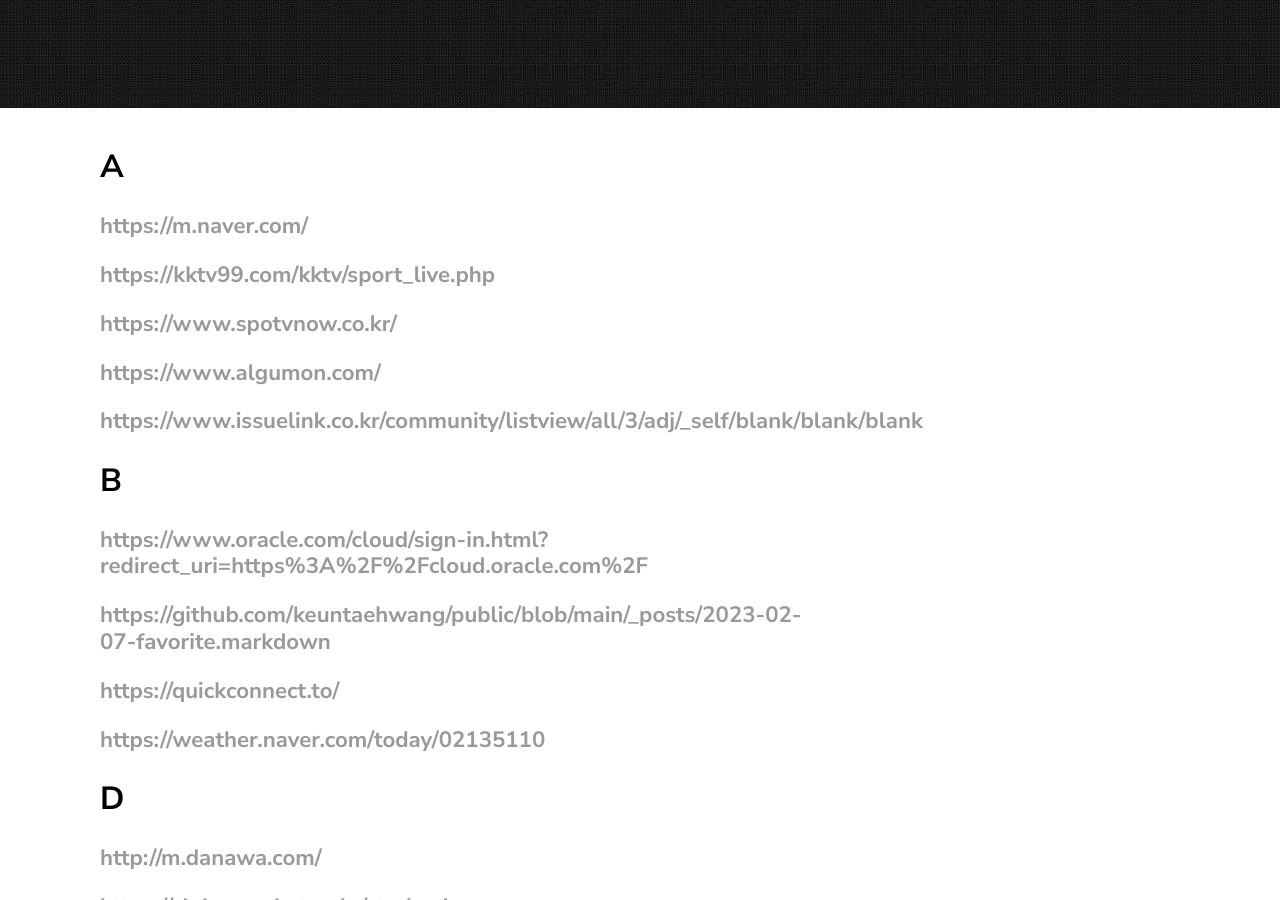
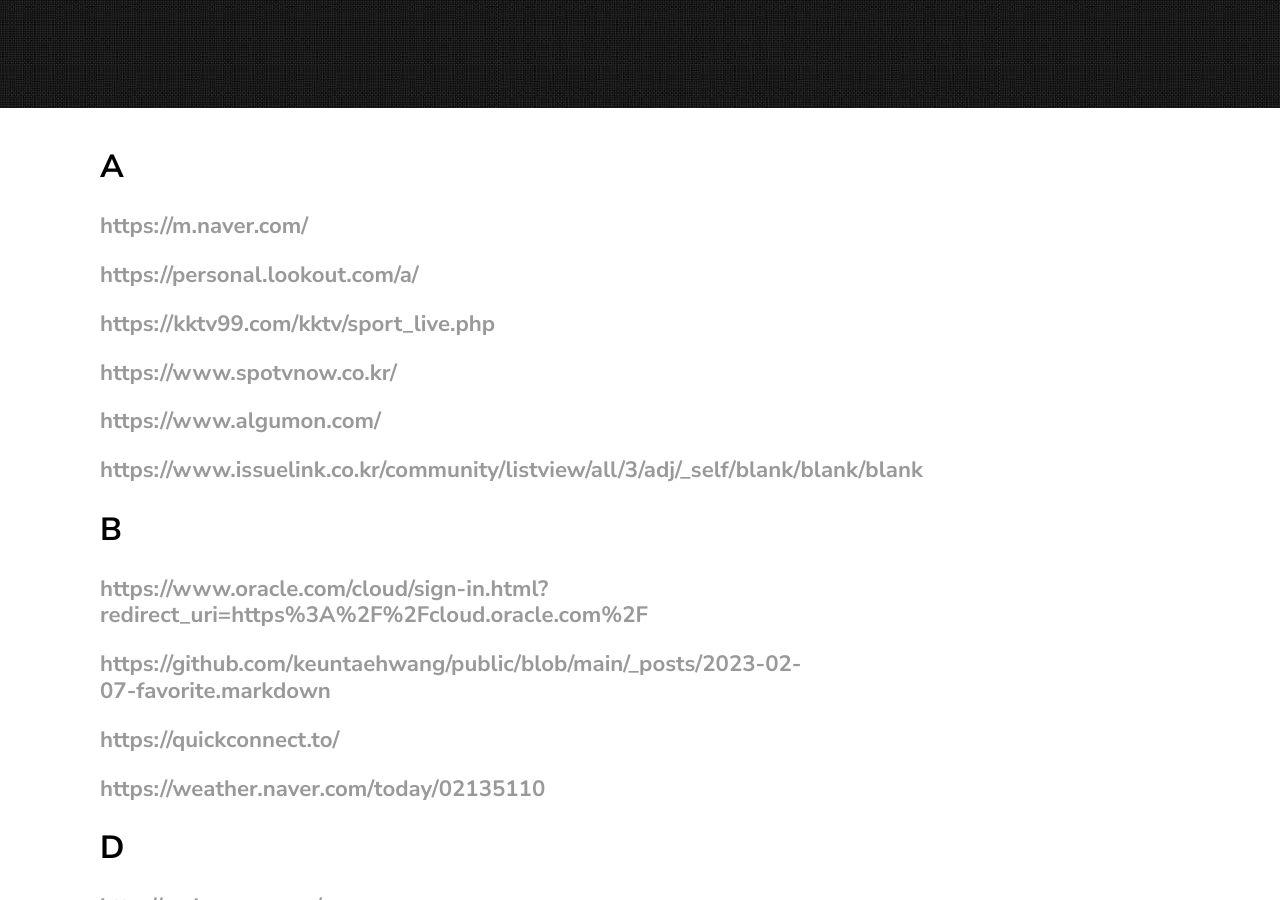
Before and after one commit to keuntaehwang/public, a Jekyll site: the page built from _posts/2023-02-07-favorite.markdown, in a window 1280 px wide and 900 px high, scrolled down 363 px. Built offline with Jekyll 4.4.1, drawn with Linux system fonts in a browser that asks for light colours.

Commit message:
Update 2023-02-07-favorite.markdown

```diff
--- a/_posts/2023-02-07-favorite.markdown
+++ b/_posts/2023-02-07-favorite.markdown
@@ -7,6 +7,7 @@ categories: NONE
 ---
 ## A
 ### <https://m.naver.com/>
+### <https://personal.lookout.com/a/>
 ### <https://kktv99.com/kktv/sport_live.php>
 ### <https://www.spotvnow.co.kr/>
 ### <https://www.algumon.com/>
```
